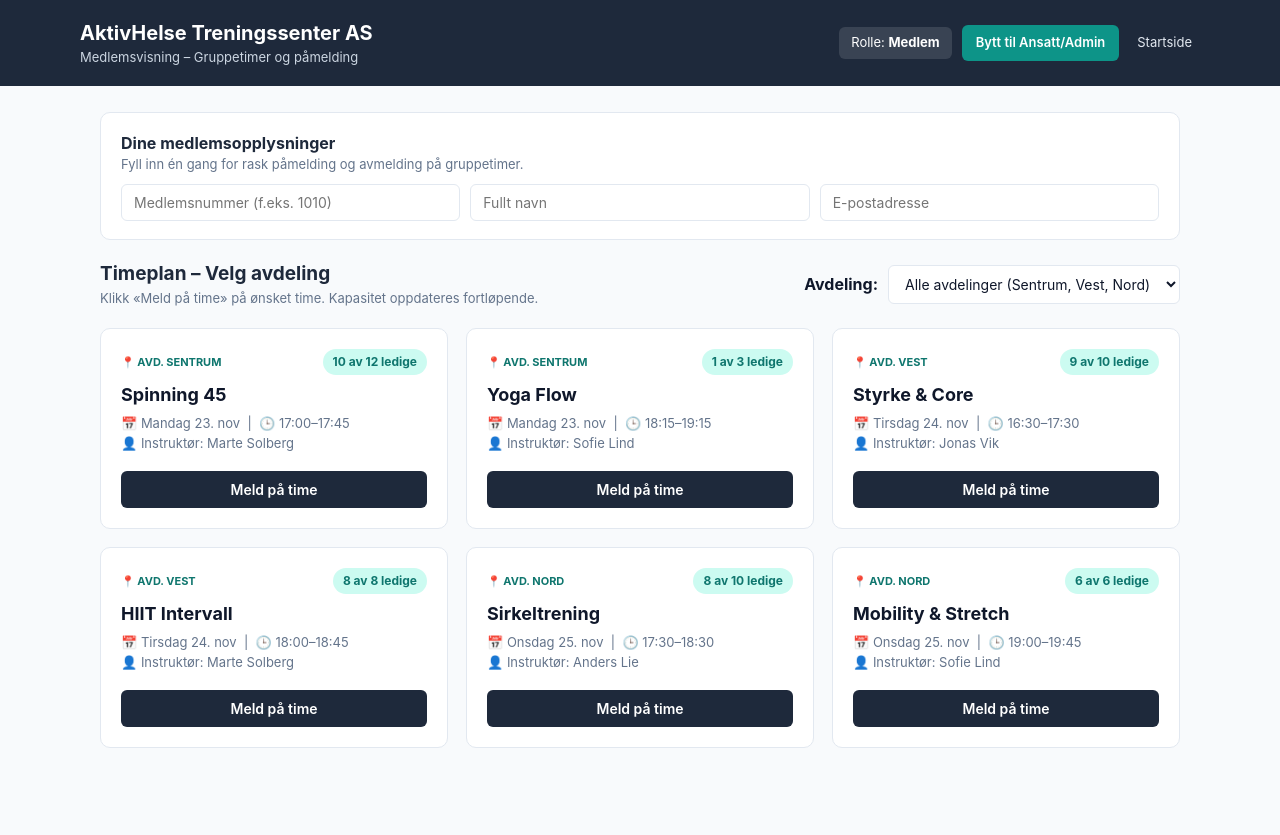
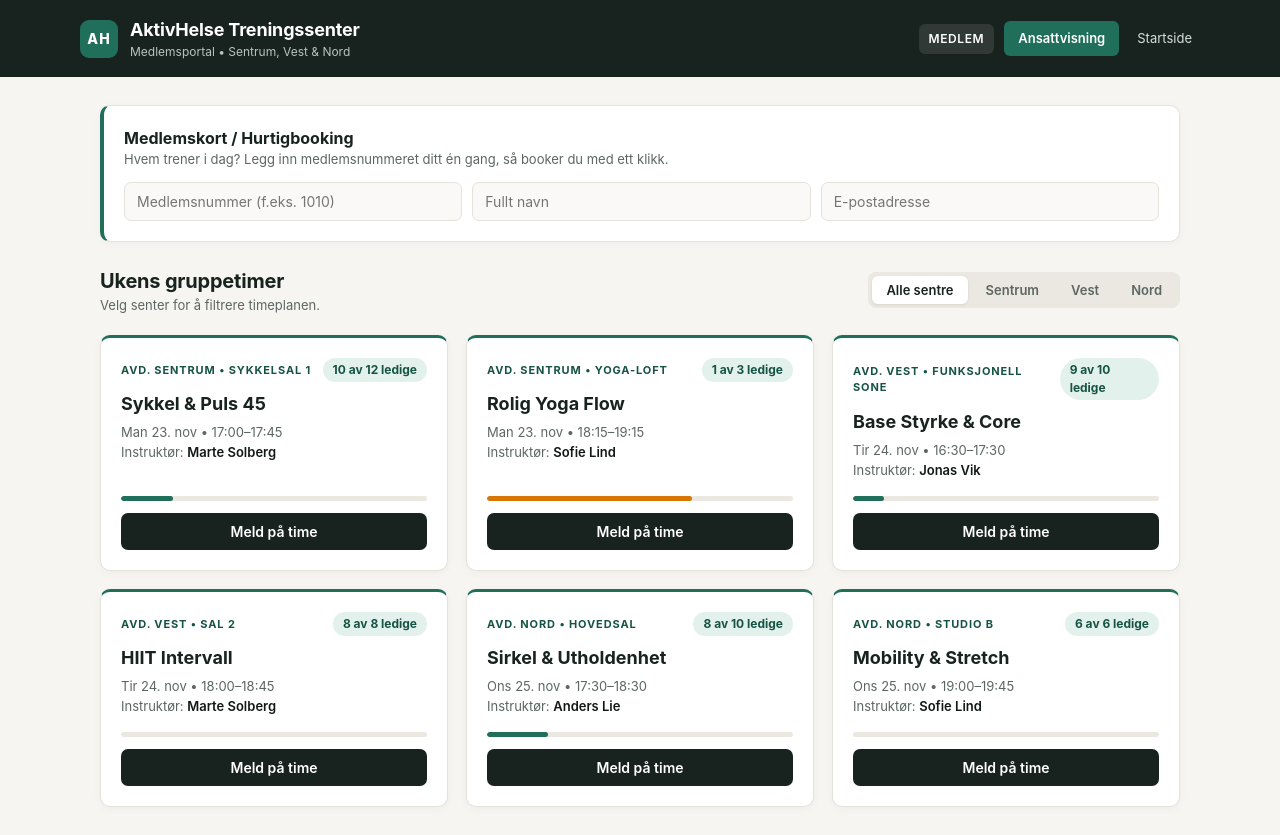
Before and after one commit to MrButabi/aktivhelse-booking, a plain HTML site: page app/medlem.html in a window 1280 px wide. Before the commit the page ends 800 px from the top, so only its background shows below. Drawn offline with Linux system fonts and the light colour scheme.

Commit message:
Endret layout og farger

```diff
--- a/app/css/style.css
+++ b/app/css/style.css
@@ -1,28 +1,51 @@
 :root {
-  --bg-skifer: #F8FAFC;
+  --bg-skifer: #F6F5F2;
   --kort-hvit: #FFFFFF;
-  --ramme: #E2E8F0;
-  --mork-skifer: #1E293B;
-  --koks: #0F172A;
-  --tekst-dempet: #64748B;
-  --salvie: #0D9488;
-  --salvie-mork: #0F766E;
-  --lys-salvie: #CCFBF1;
-  --varsel-rod: #BE123C;
-  --varsel-rosa: #FFE4E6;
+  --ramme: #E5E2DC;
+  --mork-skifer: #18221F;
+  --koks: #111816;
+  --tekst-dempet: #5C6662;
+  --salvie: #1F6F5B;
+  --salvie-mork: #165344;
+  --lys-salvie: #E3F1ED;
+  --varsel-gul: #D97706;
+  --varsel-rod: #B43232;
+  --varsel-rosa: #FBEAEA;
 }
 
 * {
   box-sizing: border-box;
   margin: 0;
   padding: 0;
-  font-family: -apple-system, BlinkMacSystemFont, "Segoe UI", Roboto, sans-serif;
+  font-family: "Inter", -apple-system, BlinkMacSystemFont, "Segoe UI", Roboto, sans-serif;
 }
 
 body {
   background-color: var(--bg-skifer);
   color: var(--koks);
   line-height: 1.5;
+}
+
+/* Merkevare-ikon (AH) */
+.brand-rad {
+  display: flex;
+  align-items: center;
+  gap: 12px;
+}
+
+.brand-ikon {
+  display: inline-flex;
+  align-items: center;
+  justify-content: center;
+  width: 38px;
+  height: 38px;
+  background-color: var(--salvie);
+  color: #FFFFFF;
+  font-weight: 800;
+  font-size: 14px;
+  letter-spacing: 0.08em;
+  border-radius: 9px;
+  flex-shrink: 0;
 }
 
 /* Startportal (index.html) */
@@ -37,26 +60,18 @@ body.sentrert-side {
 .portal-kort {
   background: var(--kort-hvit);
   border: 1px solid var(--ramme);
+  border-top: 4px solid var(--salvie);
   border-radius: 14px;
-  max-width: 640px;
+  max-width: 600px;
   width: 100%;
-  padding: 36px;
-  box-shadow: 0 10px 25px rgba(15, 23, 42, 0.05);
-}
-
-.merkelapp {
-  display: inline-block;
-  background: var(--lys-salvie);
-  color: var(--salvie-mork);
-  font-size: 12px;
-  font-weight: 700;
-  padding: 4px 10px;
-  border-radius: 999px;
-  margin-bottom: 12px;
+  padding: 38px;
+  box-shadow: 0 12px 30px rgba(24, 34, 31, 0.06);
 }
 
 .portal-kort h1 {
   font-size: 26px;
+  font-weight: 700;
+  letter-spacing: -0.02em;
   color: var(--mork-skifer);
   margin-bottom: 8px;
 }
@@ -70,7 +85,7 @@ body.sentrert-side {
   display: flex;
   flex-direction: column;
   gap: 14px;
-  margin: 26px 0 20px;
+  margin-top: 26px;
 }
 
 .rolle-kort {
@@ -87,15 +102,26 @@ body.sentrert-side {
 
 .rolle-kort:hover {
   border-color: var(--salvie);
-  background-color: #F0FDFA;
+  background-color: #F4F9F7;
+  transform: translateY(-1px);
 }
 
-.rolle-ikon {
-  font-size: 28px;
+.rolle-merke {
+  width: 42px;
+  height: 42px;
+  border-radius: 9px;
+  background: var(--lys-salvie);
+  color: var(--salvie-mork);
+  font-weight: 800;
+  font-size: 16px;
+  display: flex;
+  align-items: center;
+  justify-content: center;
+  flex-shrink: 0;
 }
 
 .rolle-kort h2 {
-  font-size: 17px;
+  font-size: 16px;
   color: var(--mork-skifer);
   margin-bottom: 2px;
 }
@@ -105,16 +131,11 @@ body.sentrert-side {
   color: var(--tekst-dempet);
 }
 
-.fotnote {
-  font-size: 12px;
-  color: var(--tekst-dempet);
-}
-
-/* Topplinje (medlem.html & ansatt.html) */
+/* Topplinje */
 .topbar {
   background-color: var(--mork-skifer);
   color: #FFFFFF;
-  padding: 18px 24px;
+  padding: 16px 24px;
 }
 
 .topbar-innhold {
@@ -128,12 +149,14 @@ body.sentrert-side {
 }
 
 .topbar h1 {
-  font-size: 20px;
+  font-size: 18px;
+  font-weight: 700;
+  letter-spacing: -0.01em;
 }
 
 .topbar .undertittel {
-  color: #CBD5E1;
-  font-size: 13px;
+  color: #B8C4C0;
+  font-size: 12px;
 }
 
 .rolle-bytte {
@@ -144,9 +167,12 @@ body.sentrert-side {
 }
 
 .aktiv-rolle {
-  font-size: 13px;
-  background: rgba(255, 255, 255, 0.12);
-  padding: 6px 12px;
+  font-size: 12px;
+  font-weight: 600;
+  text-transform: uppercase;
+  letter-spacing: 0.05em;
+  background: rgba(255, 255, 255, 0.1);
+  padding: 6px 10px;
   border-radius: 6px;
 }
 
@@ -166,21 +192,37 @@ body.sentrert-side {
   background-color: var(--salvie-mork);
 }
 
+.btn-outline {
+  background: var(--kort-hvit);
+  color: var(--mork-skifer);
+  border: 1px solid var(--ramme);
+  padding: 7px 13px;
+  border-radius: 6px;
+  font-size: 13px;
+  font-weight: 600;
+  cursor: pointer;
+}
+
+.btn-outline:hover {
+  border-color: var(--mork-skifer);
+}
+
 .btn-lenke {
-  color: #E2E8F0;
+  color: #D6DFDC;
   font-size: 13px;
   text-decoration: none;
   padding: 6px 8px;
 }
 
 .btn-lenke:hover {
+  color: #FFFFFF;
   text-decoration: underline;
 }
 
-/* Hovedinnhold & Kort */
+/* Container & Kort */
 .container {
   max-width: 1120px;
-  margin: 26px auto;
+  margin: 28px auto;
   padding: 0 20px;
 }
 
@@ -188,7 +230,8 @@ body.sentrert-side {
   background: var(--kort-hvit);
   border: 1px solid var(--ramme);
   border-radius: 10px;
-  padding: 18px 20px;
+  padding: 20px;
+  box-shadow: 0 2px 8px rgba(24, 34, 31, 0.03);
 }
 
 .filter-bar {
@@ -196,41 +239,70 @@ body.sentrert-side {
   justify-content: space-between;
   align-items: center;
   flex-wrap: wrap;
-  gap: 12px;
+  gap: 14px;
   margin-bottom: 20px;
 }
 
 .filter-bar h2 {
-  font-size: 19px;
+  font-size: 20px;
+  letter-spacing: -0.01em;
   color: var(--mork-skifer);
 }
 
 .filter-kontroll {
   display: flex;
   align-items: center;
-  gap: 10px;
+  gap: 12px;
   flex-wrap: wrap;
 }
 
-select,
+/* Avdelings-chips */
+.chip-gruppe {
+  display: inline-flex;
+  background: #EBE8E1;
+  padding: 4px;
+  border-radius: 8px;
+  gap: 4px;
+  flex-wrap: wrap;
+}
+
+.chip {
+  border: none;
+  background: transparent;
+  color: var(--tekst-dempet);
+  padding: 6px 14px;
+  border-radius: 6px;
+  font-size: 13px;
+  font-weight: 600;
+  cursor: pointer;
+  transition: all 0.15s ease;
+}
+
+.chip:hover {
+  color: var(--mork-skifer);
+}
+
+.chip.aktiv {
+  background: var(--kort-hvit);
+  color: var(--mork-skifer);
+  box-shadow: 0 1px 3px rgba(0, 0, 0, 0.08);
+}
+
+/* Skjemafelt */
 input[type="text"],
 input[type="email"] {
   width: 100%;
-  padding: 9px 12px;
+  padding: 10px 12px;
   border: 1px solid var(--ramme);
-  border-radius: 6px;
+  border-radius: 7px;
   font-size: 14px;
-  background: #FFFFFF;
+  background: #FAF9F7;
   color: var(--koks);
 }
 
-.filter-kontroll select {
-  width: auto;
-}
-
-input:focus,
-select:focus {
+input:focus {
   outline: none;
+  background: #FFFFFF;
   border-color: var(--salvie);
 }
 
@@ -262,26 +334,46 @@ select:focus {
 /* Timeplan rutenett */
 .timeplan-grid {
   display: grid;
-  grid-template-columns: repeat(auto-fill, minmax(310px, 1fr));
+  grid-template-columns: repeat(auto-fill, minmax(315px, 1fr));
   gap: 18px;
 }
 
 .time-kort {
   background: var(--kort-hvit);
   border: 1px solid var(--ramme);
+  border-top: 3px solid var(--salvie);
   border-radius: 10px;
   padding: 20px;
   display: flex;
   flex-direction: column;
   justify-content: space-between;
-  gap: 14px;
+  gap: 16px;
+  box-shadow: 0 2px 8px rgba(24, 34, 31, 0.04);
+  transition: transform 0.15s ease, box-shadow 0.15s ease;
+}
+
+.time-kort:hover {
+  transform: translateY(-2px);
+  box-shadow: 0 6px 16px rgba(24, 34, 31, 0.07);
+}
+
+.time-kort.full {
+  border-top-color: var(--varsel-rod);
+}
+
+.avdeling-tag {
+  font-size: 11px;
+  font-weight: 700;
+  text-transform: uppercase;
+  letter-spacing: 0.08em;
+  color: var(--salvie-mork);
 }
 
 .badge {
   display: inline-block;
   font-size: 12px;
   font-weight: 700;
-  padding: 4px 10px;
+  padding: 3px 10px;
   border-radius: 999px;
 }
 
@@ -300,29 +392,51 @@ select:focus {
   color: var(--tekst-dempet);
 }
 
-.handlinger {
-  border-top: 1px solid var(--ramme);
-  padding-top: 12px;
+/* Visuell kapasitetsmåler */
+.kapasitet-bar {
+  width: 100%;
+  height: 5px;
+  background: #EBE8E1;
+  border-radius: 999px;
+  overflow: hidden;
+  margin-bottom: 12px;
 }
 
+.kapasitet-fyll {
+  height: 100%;
+  background: var(--salvie);
+  border-radius: 999px;
+  transition: width 0.25s ease;
+}
+
+.kapasitet-fyll.nesten-full {
+  background: var(--varsel-gul);
+}
+
+.kapasitet-fyll.full {
+  background: var(--varsel-rod);
+}
+
+/* Knapper */
 .btn-paameld {
   width: 100%;
   background-color: var(--mork-skifer);
   color: #FFFFFF;
   border: none;
-  padding: 10px;
-  border-radius: 6px;
+  padding: 10px 14px;
+  border-radius: 7px;
   font-size: 14px;
   font-weight: 600;
   cursor: pointer;
+  transition: background-color 0.15s ease;
 }
 
 .btn-paameld:hover:not(:disabled) {
-  background-color: var(--koks);
+  background-color: var(--salvie-mork);
 }
 
 .btn-paameld:disabled {
-  background-color: #94A3B8;
+  background-color: #A3ABA8;
   cursor: not-allowed;
 }
 
@@ -330,8 +444,8 @@ select:focus {
   background: transparent;
   color: var(--varsel-rod);
   border: 1px solid var(--varsel-rod);
-  padding: 4px 10px;
-  border-radius: 5px;
+  padding: 5px 10px;
+  border-radius: 6px;
   font-size: 12px;
   font-weight: 600;
   cursor: pointer;
--- a/app/js/medlem.js
+++ b/app/js/medlem.js
@@ -8,6 +8,13 @@ function visMelding(tekst, type) {
   boks.className = `melding ${type}`;
   clearTimeout(boks.timer);
   boks.timer = setTimeout(() => boks.classList.add("skjult"), 4500);
+}
+
+function velgAvdelingChip(avdeling, knappEl) {
+  document.getElementById("avdeling-filter").value = avdeling;
+  document.querySelectorAll(".chip-gruppe .chip").forEach((c) => c.classList.remove("aktiv"));
+  knappEl.classList.add("aktiv");
+  tegnMedlemTimeplan();
 }
 
 function hentAktivBruker() {
@@ -53,8 +60,14 @@ function tegnMedlemTimeplan() {
   container.innerHTML = "";
 
   filtrerteTimer.forEach((time) => {
-    const ledige = time.maksKapasitet - time.deltakere.length;
+    const antall = time.deltakere.length;
+    const ledige = time.maksKapasitet - antall;
     const erFull = ledige <= 0;
+    const prosent = Math.min(100, Math.round((antall / time.maksKapasitet) * 100));
+
+    let fyllKlasse = "";
+    if (erFull) fyllKlasse = "full";
+    else if (prosent >= 65) fyllKlasse = "nesten-full";
 
     const minIndex = bruker.medlemsnr || bruker.epost
       ? time.deltakere.findIndex(
@@ -69,7 +82,7 @@ function tegnMedlemTimeplan() {
     if (erPaameldt) {
       knappHtml = `
         <button type="button" class="btn-avmeld" style="width: 100%; padding: 10px; font-size: 14px;" onclick="meldAv('${time.id}', ${minIndex})">
-          ✓ Påmeldt – Klikk for å melde av
+          Påmeldt • Klikk for å melde av
         </button>`;
     } else if (erFull) {
       knappHtml = `
@@ -84,25 +97,26 @@ function tegnMedlemTimeplan() {
     }
 
     container.innerHTML += `
-      <article class="time-kort">
+      <article class="time-kort ${erFull ? "full" : ""}">
         <div>
-          <div style="display: flex; justify-content: space-between; align-items: center; margin-bottom: 6px;">
-            <span style="font-size: 11px; font-weight: 700; text-transform: uppercase; color: var(--salvie-mork);">
-              📍 Avd. ${time.avdeling}
-            </span>
+          <div style="display: flex; justify-content: space-between; align-items: center; margin-bottom: 8px;">
+            <span class="avdeling-tag">Avd. ${time.avdeling}${time.sal ? ` • ${time.sal}` : ""}</span>
             <span class="badge ${erFull ? "badge-full" : "badge-ledig"}">
               ${erFull ? "Fullbooket" : `${ledige} av ${time.maksKapasitet} ledige`}
             </span>
           </div>
 
-          <h3 style="font-size: 18px; margin-bottom: 6px;">${time.navn}</h3>
+          <h3 style="font-size: 18px; color: var(--mork-skifer); margin-bottom: 6px;">${time.navn}</h3>
           <p class="meta">
-            📅 ${time.dato} &nbsp;|&nbsp; 🕒 ${time.klokkeslett}<br>
-            👤 Instruktør: ${time.instruktor}
+            ${time.dato} &bull; ${time.klokkeslett}<br>
+            Instruktør: <strong style="color: var(--koks); font-weight: 600;">${time.instruktor}</strong>
           </p>
         </div>
 
-        <div class="handlinger" style="border-top: none; padding-top: 4px;">
+        <div>
+          <div class="kapasitet-bar" title="${antall} av ${time.maksKapasitet} plasser booket">
+            <div class="kapasitet-fyll ${fyllKlasse}" style="width: ${prosent}%;"></div>
+          </div>
           ${knappHtml}
         </div>
       </article>
@@ -114,7 +128,7 @@ function meldPaa(timeId) {
   const bruker = hentAktivBruker();
 
   if (!bruker.medlemsnr || bruker.navn.length < 2 || !bruker.epost.includes("@")) {
-    visMelding("Fyll inn medlemsnummer, fullt navn og e-postadresse øverst på siden først.", "feil");
+    visMelding("Fyll inn medlemsnummer, fullt navn og e-postadresse i medlemskortet øverst først.", "feil");
     document.getElementById("aktiv-medlemsnr").focus();
     return;
   }
@@ -146,7 +160,7 @@ function meldPaa(timeId) {
   });
   Storage.lagreTimer(timer);
   tegnMedlemTimeplan();
-  visMelding(`Påmelding bekreftet: ${bruker.navn} (#${bruker.medlemsnr}) er meldt på ${time.navn}!`, "suksess");
+  visMelding(`Påmelding bekreftet: ${bruker.navn} (#${bruker.medlemsnr}) er meldt på ${time.navn}.`, "suksess");
 }
 
 function meldAv(timeId, index) {
--- a/app/js/storage.js
+++ b/app/js/storage.js
@@ -2,46 +2,50 @@ const STANDARD_TIMER = [
   {
     id: "t1",
     avdeling: "Sentrum",
-    navn: "Spinning 45",
-    dato: "Mandag 23. nov",
+    navn: "Sykkel & Puls 45",
+    sal: "Sykkelsal 1",
+    dato: "Man 23. nov",
     klokkeslett: "17:00–17:45",
     instruktor: "Marte Solberg",
     maksKapasitet: 12,
     deltakere: [
-      { medlemsnr: "1001", navn: "Kari Nordmann", epost: "kari@epost.no" },
-      { medlemsnr: "1002", navn: "Ola Hansen", epost: "ola@epost.no" }
+      { medlemsnr: "1001", navn: "Ingrid Haugen", epost: "ingrid.haugen@epost.no" },
+      { medlemsnr: "1002", navn: "Sander Bakke", epost: "sander.bakke@epost.no" }
     ]
   },
   {
     id: "t2",
     avdeling: "Sentrum",
-    navn: "Yoga Flow",
-    dato: "Mandag 23. nov",
+    navn: "Rolig Yoga Flow",
+    sal: "Yoga-loft",
+    dato: "Man 23. nov",
     klokkeslett: "18:15–19:15",
     instruktor: "Sofie Lind",
     maksKapasitet: 3,
     deltakere: [
-      { medlemsnr: "1003", navn: "Emma Berg", epost: "emma@epost.no" },
-      { medlemsnr: "1004", navn: "Lukas Dal", epost: "lukas@epost.no" }
+      { medlemsnr: "1003", navn: "Emma Berg", epost: "emma.berg@epost.no" },
+      { medlemsnr: "1004", navn: "Lukas Dal", epost: "lukas.dal@epost.no" }
     ]
   },
   {
     id: "t3",
     avdeling: "Vest",
-    navn: "Styrke & Core",
-    dato: "Tirsdag 24. nov",
+    navn: "Base Styrke & Core",
+    sal: "Funksjonell sone",
+    dato: "Tir 24. nov",
     klokkeslett: "16:30–17:30",
     instruktor: "Jonas Vik",
     maksKapasitet: 10,
     deltakere: [
-      { medlemsnr: "1005", navn: "Henrik Moen", epost: "henrik@epost.no" }
+      { medlemsnr: "1005", navn: "Henrik Moen", epost: "henrik.moen@epost.no" }
     ]
   },
   {
     id: "t4",
     avdeling: "Vest",
     navn: "HIIT Intervall",
-    dato: "Tirsdag 24. nov",
+    sal: "Sal 2",
+    dato: "Tir 24. nov",
     klokkeslett: "18:00–18:45",
     instruktor: "Marte Solberg",
     maksKapasitet: 8,
@@ -50,21 +54,23 @@ const STANDARD_TIMER = [
   {
     id: "t5",
     avdeling: "Nord",
-    navn: "Sirkeltrening",
-    dato: "Onsdag 25. nov",
+    navn: "Sirkel & Utholdenhet",
+    sal: "Hovedsal",
+    dato: "Ons 25. nov",
     klokkeslett: "17:30–18:30",
     instruktor: "Anders Lie",
     maksKapasitet: 10,
     deltakere: [
-      { medlemsnr: "1006", navn: "Nora Strand", epost: "nora@epost.no" },
-      { medlemsnr: "1007", navn: "Sara Holm", epost: "sara@epost.no" }
+      { medlemsnr: "1006", navn: "Nora Strand", epost: "nora.strand@epost.no" },
+      { medlemsnr: "1007", navn: "Sara Holm", epost: "sara.holm@epost.no" }
     ]
   },
   {
     id: "t6",
     avdeling: "Nord",
     navn: "Mobility & Stretch",
-    dato: "Onsdag 25. nov",
+    sal: "Studio B",
+    dato: "Ons 25. nov",
     klokkeslett: "19:00–19:45",
     instruktor: "Sofie Lind",
     maksKapasitet: 6,
--- a/app/medlem.html
+++ b/app/medlem.html
@@ -9,26 +9,30 @@
 <body>
   <header class="topbar">
     <div class="topbar-innhold">
-      <div>
-        <h1>AktivHelse Treningssenter AS</h1>
-        <p class="undertittel">Medlemsvisning – Gruppetimer og påmelding</p>
+      <div class="brand-rad">
+        <span class="brand-ikon">AH</span>
+        <div>
+          <h1>AktivHelse Treningssenter</h1>
+          <p class="undertittel">Medlemsportal • Sentrum, Vest &amp; Nord</p>
+        </div>
       </div>
       <div class="rolle-bytte">
-        <span class="aktiv-rolle">Rolle: <strong>Medlem</strong></span>
-        <a href="ansatt.html" class="btn-sekundar">Bytt til Ansatt/Admin</a>
+        <span class="aktiv-rolle">Medlem</span>
+        <a href="ansatt.html" class="btn-sekundar">Ansattvisning</a>
         <a href="index.html" class="btn-lenke">Startside</a>
       </div>
     </div>
   </header>
 
   <main class="container">
-    <section class="kort" style="margin-bottom: 20px;">
-      <div style="display: flex; justify-content: space-between; align-items: center; margin-bottom: 10px; flex-wrap: wrap; gap: 8px;">
+    <!-- Medlemskort / Hurtigbooking -->
+    <section class="kort" style="margin-bottom: 24px; border-left: 4px solid var(--salvie);">
+      <div style="display: flex; justify-content: space-between; align-items: center; margin-bottom: 12px; flex-wrap: wrap; gap: 8px;">
         <div>
-          <h2 style="font-size: 16px; color: var(--mork-skifer);">Dine medlemsopplysninger</h2>
-          <p class="meta">Fyll inn én gang for rask påmelding og avmelding på gruppetimer.</p>
+          <h2 style="font-size: 16px; color: var(--mork-skifer);">Medlemskort / Hurtigbooking</h2>
+          <p class="meta">Hvem trener i dag? Legg inn medlemsnummeret ditt én gang, så booker du med ett klikk.</p>
         </div>
-        <span id="profil-status" class="badge badge-ledig" style="display: none;">Klar for 1-klikks påmelding</span>
+        <span id="profil-status" class="badge badge-ledig" style="display: none;">Aktivt medlemskort</span>
       </div>
 
       <div style="display: grid; grid-template-columns: repeat(auto-fit, minmax(200px, 1fr)); gap: 10px;">
@@ -38,19 +42,18 @@
       </div>
     </section>
 
+    <!-- Avdelings-chips (hurtigfilter) -->
     <section class="filter-bar">
       <div>
-        <h2>Timeplan – Velg avdeling</h2>
-        <p class="meta">Klikk «Meld på time» på ønsket time. Kapasitet oppdateres fortløpende.</p>
+        <h2>Ukens gruppetimer</h2>
+        <p class="meta">Velg senter for å filtrere timeplanen.</p>
       </div>
-      <div class="filter-kontroll">
-        <label for="avdeling-filter"><strong>Avdeling:</strong></label>
-        <select id="avdeling-filter" onchange="tegnMedlemTimeplan()">
-          <option value="Alle">Alle avdelinger (Sentrum, Vest, Nord)</option>
-          <option value="Sentrum">Avd. Sentrum</option>
-          <option value="Vest">Avd. Vest</option>
-          <option value="Nord">Avd. Nord</option>
-        </select>
+      <div class="chip-gruppe" role="group" aria-label="Velg avdeling">
+        <button type="button" class="chip aktiv" data-avdeling="Alle" onclick="velgAvdelingChip('Alle', this)">Alle sentre</button>
+        <button type="button" class="chip" data-avdeling="Sentrum" onclick="velgAvdelingChip('Sentrum', this)">Sentrum</button>
+        <button type="button" class="chip" data-avdeling="Vest" onclick="velgAvdelingChip('Vest', this)">Vest</button>
+        <button type="button" class="chip" data-avdeling="Nord" onclick="velgAvdelingChip('Nord', this)">Nord</button>
+        <input type="hidden" id="avdeling-filter" value="Alle" />
       </div>
     </section>
 
```
Also changed, not shown: app/ansatt.html (+19 -16 lines), app/index.html (+17 -14 lines), app/js/ansatt.js (+17 -12 lines).
